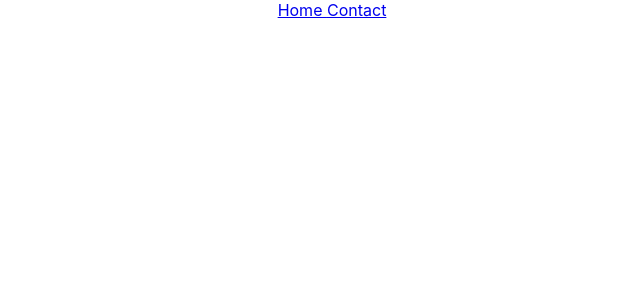
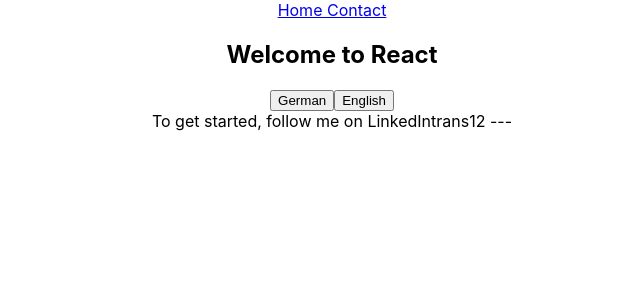
Before and after one commit to manjotsinghgulati/week3-RJ7-CipherSchools, a React (Create React App) app in the folder React/first-app/: page /international in a window 1280 px wide. Before the commit this address had no page. Shown: the top 300 px of the page, without its empty margins (308-948 px from the left). Built offline with nearby package versions, Linux system fonts and the light colour scheme.

Commit message:
React Translations

```diff
--- a/React/first-app/package.json
+++ b/React/first-app/package.json
@@ -11,6 +11,7 @@
     "react": "^18.2.0",
     "react-cookie": "^4.1.1",
     "react-dom": "^18.2.0",
+    "react-i18next": "^12.1.5",
     "react-router-dom": "^6.8.0",
     "react-scripts": "5.0.1",
     "web-vitals": "^2.1.4"
--- a/React/first-app/src/App.js
+++ b/React/first-app/src/App.js
@@ -7,6 +7,7 @@ import CounterComponent from './components/CouterComponent';
 import Photos from './components/Photos';
 import higherOrderComponent from './components/Hoc';
 import SampleRenderProps from './components/SampleRenderComponents';
+import I18Component from './components/I18Component';
 
 const App = () =>{
   const TestApp = higherOrderComponent(() => {
@@ -24,6 +25,8 @@ const App = () =>{
           <Route path={"/photos"} element={<Photos />} />
           <Route path={"/hoc"} element={<TestApp />} />
           <Route path={"/sample"} element={<SampleRenderProps />} />
+          <Route path={"/international"} element={<I18Component />} />
+
         </Routes>
       </BrowserRouter>
     </div>
--- /dev/null
+++ b/React/first-app/src/components/I18Component.js
@@ -0,0 +1,31 @@
+import React from "react";
+import { useTranslation, Trans } from "react-i18next";
+
+const I18Component = () => {
+  const { t, i18n } = useTranslation();
+
+  const changeLanguage = (language) => {
+    i18n.changeLanguage(language);
+  };
+
+  const index = 11;
+
+  return (
+    <div>
+      <div>
+        <h2>{t("Welcome to React")}</h2>
+        <button onClick={(e) => changeLanguage("de")}>German</button>
+        <button onClick={(e) => changeLanguage("en")}>English</button>
+      </div>
+      <div>
+        <Trans>To get started, follow me on LinkedIn</Trans>
+        <Trans i18nKey={"welcome"}>trans</Trans>
+        <Trans>
+          {index + 1} <a>---</a>
+        </Trans>
+      </div>
+    </div>
+  );
+};
+
+export default I18Component;
```
Also changed, not shown: React/first-app/src/i18n.js (added, +41 -0 lines), 1 other file (tests, documents, lock files or other folders).
